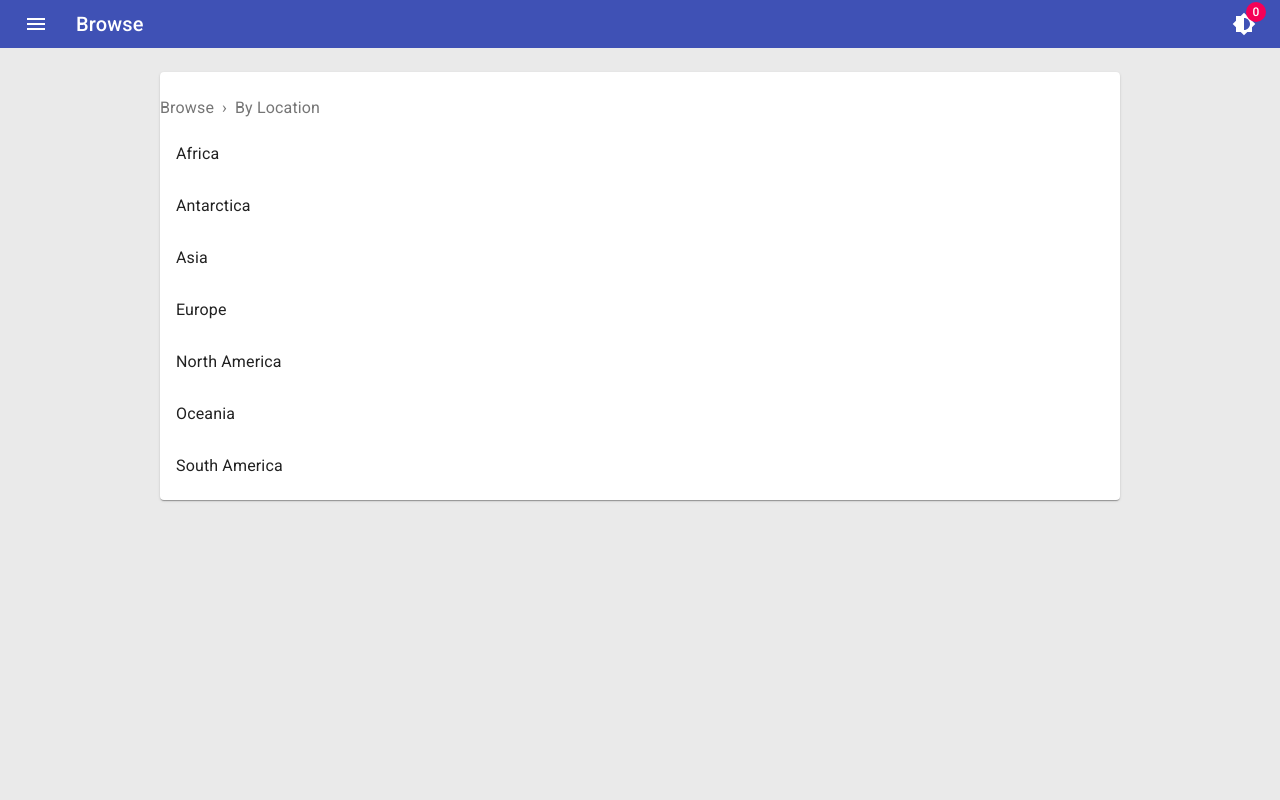
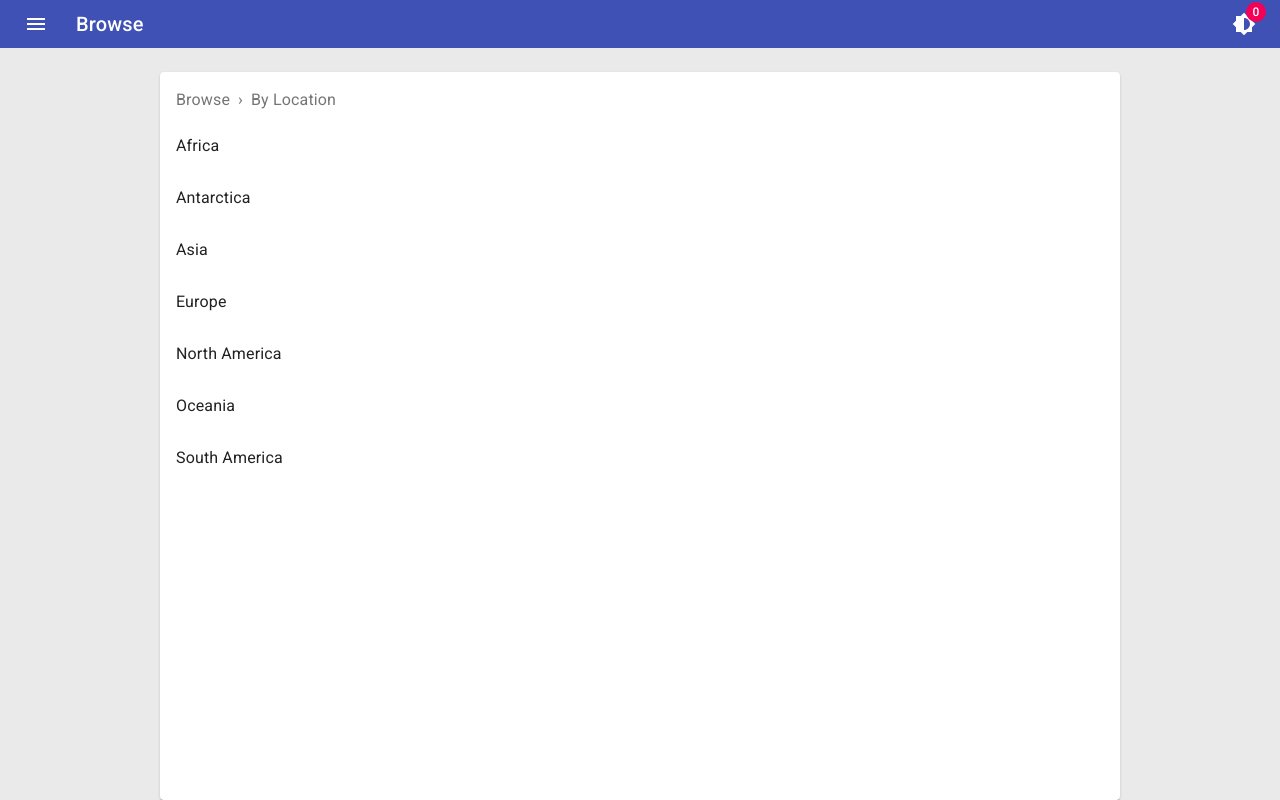
Before and after one commit to ivandotv/live-radio, a Next.js app: page /app/browse/by-location in a window 1280 px wide. Built offline with nearby package versions, Linux system fonts and the light colour scheme.

Commit message:
fix breadcrumbs layout issues

```diff
--- a/src/components/app/LocationBreadcrumbs.tsx
+++ b/src/components/app/LocationBreadcrumbs.tsx
@@ -2,15 +2,14 @@ import Breadcrumbs from '@material-ui/core/Breadcrumbs'
 import MaterialLink from '@material-ui/core/Link'
 import { makeStyles } from '@material-ui/core/styles'
 import Typography from '@material-ui/core/Typography'
-// import Link from '@material-ui/core/Link';
-// import NavigateNextIcon from '@material-ui/icons/NavigateNext';
 import Link from 'next/link'
 const useStyles = makeStyles((theme) => {
   return {
     root: {
+      display: 'flex',
+      alignItems: 'baseline',
       marginLeft: theme.spacing(2),
-      paddingTop: theme.spacing(2),
-      display: 'inline'
+      paddingTop: theme.spacing(2)
     }
   }
 })
@@ -55,7 +54,12 @@ export function LocationBreadcrumbs({
 
   return (
     // <div className={className}>
-    <Breadcrumbs className={classes.root} separator="›" aria-label="breadcrumb">
+    <Breadcrumbs
+      component="div"
+      className={classes.root}
+      separator="›"
+      aria-label="breadcrumb"
+    >
       {renderedLinks}
     </Breadcrumbs>
     // </div>
--- a/src/components/app/LocationBreadcrumbsWithResult.tsx
+++ b/src/components/app/LocationBreadcrumbsWithResult.tsx
@@ -33,7 +33,7 @@ export const LocationBreadcrumbsWithResult = observer(
     return (
       <div className={classes.root}>
         <LocationBreadcrumbs links={links} />
-        <div className={classes.count}>{count}</div>
+        <span className={classes.count}>{count}</span>
       </div>
     )
   }
--- a/src/pages/app/browse/by-location/index.tsx
+++ b/src/pages/app/browse/by-location/index.tsx
@@ -1,14 +1,25 @@
-import { useRouter } from 'next/router'
+import List from '@material-ui/core/List'
+import Paper from '@material-ui/core/Paper'
 import { AppDefaultLayout } from '../../../../components/app/layout/AppDefaultLayout'
+import { LocationBreadcrumbs } from '../../../../components/app/LocationBreadcrumbs'
 import { AppMenuItem } from '../../../../components/app/sidebars/AppMenuItem'
-import Paper from '@material-ui/core/Paper'
-import List from '@material-ui/core/List'
+import { PageTitle } from '../../../../components/PageTitle'
 import { continentsByCode } from '../../../../lib/utils/continentsByode'
-import { LocationBreadcrumbs } from '../../../../components/app/LocationBreadcrumbs'
-import { PageTitle } from '../../../../components/PageTitle'
+import { createStyles, makeStyles } from '@material-ui/core/styles'
+import { Theme } from '@material-ui/core/styles/createMuiTheme'
 
+const useStyles = makeStyles((_theme: Theme) => {
+  return createStyles({
+    paper: {
+      display: 'flex',
+      flexDirection: 'column',
+      height: 'calc( 100vh - 72px )'
+    }
+  })
+})
 export default function ByLocation() {
   const continents = []
+  const classes = useStyles()
 
   for (const [key, value] of Object.entries(continentsByCode)) {
     continents.push(
@@ -42,7 +53,7 @@ export default function ByLocation() {
   ]
 
   return (
-    <Paper>
+    <Paper className={classes.paper}>
       <PageTitle title="Browse By Location" />
       <LocationBreadcrumbs links={breadcrumbs} />
       <List>{continents}</List>
```
Also changed, not shown: src/components/app/BrowseBy.tsx (+9 -11 lines).
